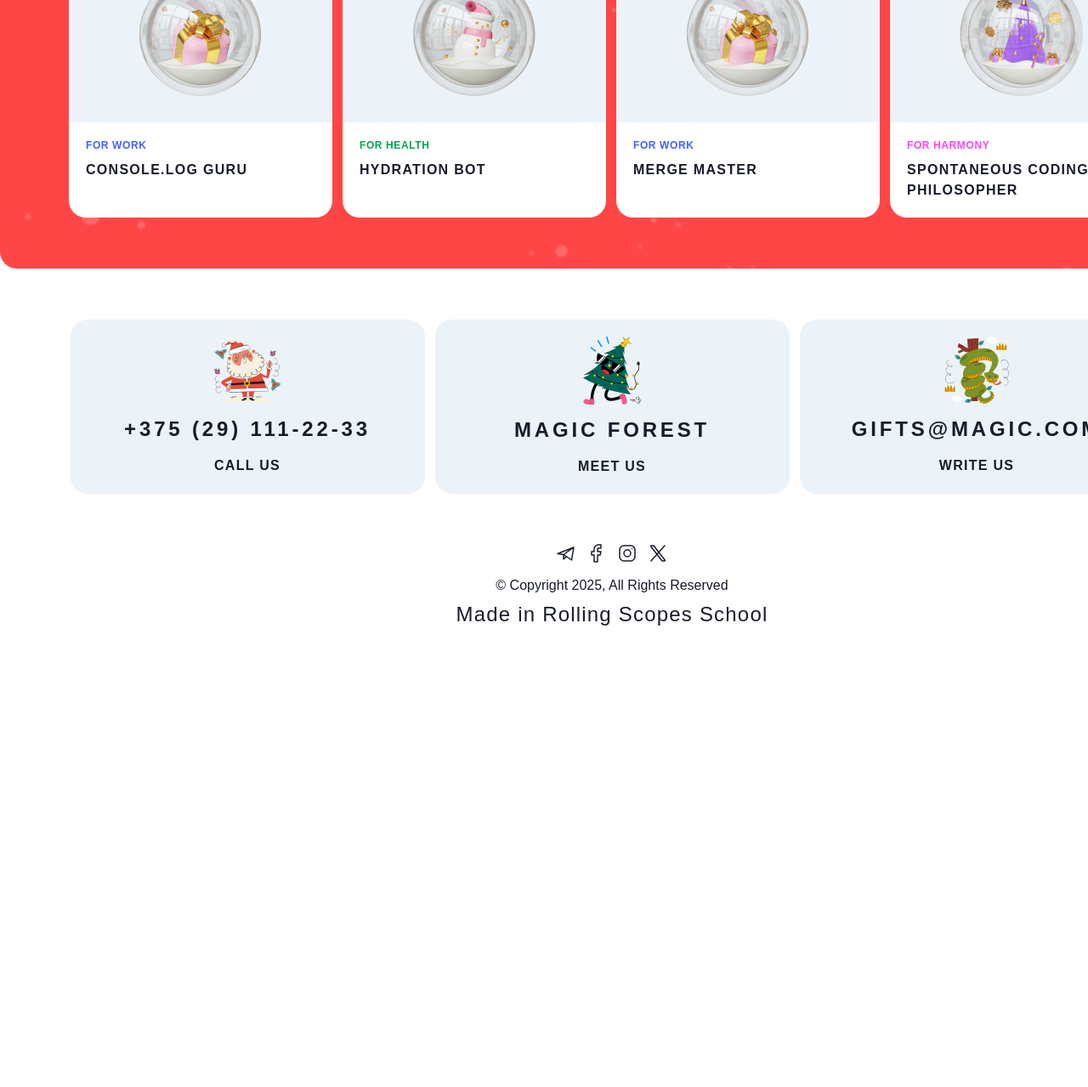
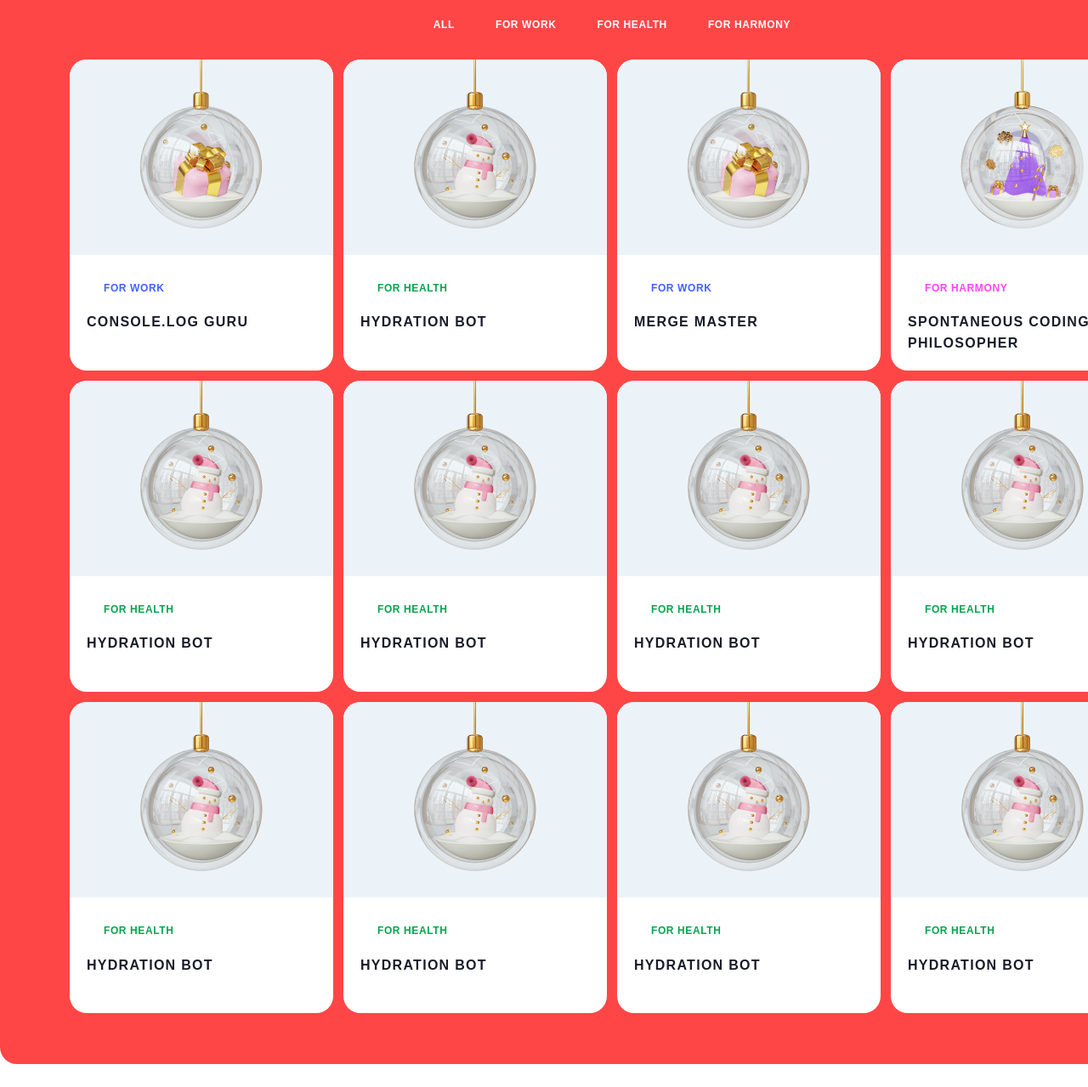
Before and after one commit to crlinm/Christmas-shop, a website built with Parcel: page christmas-shop/gifts.html in a window 1280 px wide. Shown: the part 278-1557 px from the top of the page at 85% size. Before the commit the page ends 1073 px from the top, so only its background shows below. Built offline with nearby package versions, Linux system fonts and the light colour scheme; a small style sheet from the web is missing; a web font is replaced by a local one.

Commit message:
feat: gifts page - add styles, sep. card component, nav links, some hovers

```diff
--- a/christmas-shop/gifts.html
+++ b/christmas-shop/gifts.html
@@ -19,13 +19,13 @@
                         <div></div>
                         <ul class="nav h4">
                             <li>
-                                <a href="#" class="nav__link">GIFTS</a>
+                                <a href="#" class="nav__link nav__link_activated">GIFTS</a>
                             </li>
                             <li>
-                                <a href="#about" class="nav__link">ABOUT</a>
+                                <a href="index.html#about" class="nav__link">ABOUT</a>
                             </li>
                             <li>
-                                <a href="#best" class="nav__link">BEST</a>
+                                <a href="index.html#best" class="nav__link">BEST</a>
                             </li>
                             <li>
                                 <a href="#contacts" class="nav__link">CONTACTS</a>
@@ -37,38 +37,100 @@
 
             <div class="main">
 
-                <section class="gifts" id="best">
+                <section class="gifts2 gifts" id="best">
                     <div class="gifts__block">
                         <div class="gifts__text">
-                            <h1>especially for you</h1>
+                            <h1>Achieve health, harmony, and inner strength</h1>
                         </div>
-                        <div class="layout-4-columns">
+                        <ul class="gifts__tags">
+                            <li class="gift__tag h4">All</li>
+                            <li class="gift__tag h4">for work</li>
+                            <li class="gift__tag h4">for health</li>
+                            <li class="gift__tag h4">for harmony</li>
+                        </ul>
+                        <div class="layout-grid">
                             <div class="gift__card">
                                 <img src="./src/assets/img/gifts/gift-for-work.png" alt="">
-                                <div class="cart__content">
+                                <div class="card__content">
                                     <p class="h4 gift__tag gift__tag_purpled">For work</p>
                                     <p class="h3 gift__name">Console.log Guru</p>
                                 </div>
                             </div>
                             <div class="gift__card">
                                 <img src="./src/assets/img/gifts/gift-for-health.png" alt="">
-                                <div class="cart__content">
+                                <div class="card__content">
                                     <p class="h4 gift__tag gift__tag_greened">For health</p>
                                     <p class="h3 gift__name">Hydration Bot</p>
                                 </div>
                             </div>
                             <div class="gift__card">
                                 <img src="./src/assets/img/gifts/gift-for-work.png" alt="">
-                                <div class="cart__content">
+                                <div class="card__content">
                                     <p class="h4 gift__tag gift__tag_purpled">For work</p>
                                     <p class="h3 gift__name">Merge Master</p>
                                 </div>
                             </div>
                             <div class="gift__card">
                                 <img src="./src/assets/img/gifts/gift-for-harmony.png" alt="">
-                                <div class="cart__content">
+                                <div class="card__content">
                                     <p class="h4 gift__tag gift__tag_pinked">For harmony</p>
                                     <p class="h3 gift__name">Spontaneous Coding Philosopher</p>
+                                </div>
+                            </div>
+                            <div class="gift__card">
+                                <img src="./src/assets/img/gifts/gift-for-health.png" alt="">
+                                <div class="card__content">
+                                    <p class="h4 gift__tag gift__tag_greened">For health</p>
+                                    <p class="h3 gift__name">Hydration Bot</p>
+                                </div>
+                            </div>
+                            <div class="gift__card">
+                                <img src="./src/assets/img/gifts/gift-for-health.png" alt="">
+                                <div class="card__content">
+                                    <p class="h4 gift__tag gift__tag_greened">For health</p>
+                                    <p class="h3 gift__name">Hydration Bot</p>
+                                </div>
+                            </div>
+                            <div class="gift__card">
+                                <img src="./src/assets/img/gifts/gift-for-health.png" alt="">
+                                <div class="card__content">
+                                    <p class="h4 gift__tag gift__tag_greened">For health</p>
+                                    <p class="h3 gift__name">Hydration Bot</p>
+                                </div>
+                            </div>
+                            <div class="gift__card">
+                                <img src="./src/assets/img/gifts/gift-for-health.png" alt="">
+                                <div class="card__content">
+                                    <p class="h4 gift__tag gift__tag_greened">For health</p>
+                                    <p class="h3 gift__name">Hydration Bot</p>
+                                </div>
+                            </div>
+                            <div class="gift__card">
+                                <img src="./src/assets/img/gifts/gift-for-health.png" alt="">
+                                <div class="card__content">
+                                    <p class="h4 gift__tag gift__tag_greened">For health</p>
+                                    <p class="h3 gift__name">Hydration Bot</p>
+                                </div>
+                            </div>
+                            <div class="gift__card">
+                                <img src="./src/assets/img/gifts/gift-for-health.png" alt="">
+                                <div class="card__content">
+                                    <p class="h4 gift__tag gift__tag_greened">For health</p>
+                                    <p class="h3 gift__name">Hydration Bot</p>
+                                </div>
+                            </div>
+                            <div class="gift__card">
+                                <img src="./src/assets/img/gifts/gift-for-health.png" alt="">
+                                <div class="card__content">
+                                    <p class="h4 gift__tag gift__tag_greened">For health</p>
+                                    <p class="h3 gift__name">Hydration Bot</p>
+                                </div>
+                            </div>
+                            <div class="gift__card">
+                                <img src="./src/assets/img/gifts/gift-for-health.png" alt="">
+                                <div class="card__content">
+                                    <p class="h4 gift__tag gift__tag_greened">For health</p>
+                                    <p class="h3 gift__name">Hydration Bot</p>
                                 </div>
                             </div>
                         </div>
--- /dev/null
+++ b/christmas-shop/src/sass/base/_card.scss
@@ -0,0 +1,56 @@
+.gifts__text {
+    display: flex;
+    flex-direction: column;
+    gap: 12px;
+
+    h2 {
+        padding-left: 4px;
+    }
+}
+
+.gift__card {
+    display: flex;
+    flex-direction: column;
+    @extend %border_radius;
+    background: var(--static-white);
+
+    width: 310px;
+
+    img {
+        background: var(--content-background);
+        border-radius: 20px 20px 0 0;
+    }
+}
+
+.gift__name {
+    @extend %transition;
+}
+
+.gift__card:hover {
+    .gift__name {
+        @extend %hover_text;
+    }
+}
+
+.card__content {
+    display: flex;
+    flex-direction: column;
+    gap: 8px;
+    padding: 20px;
+
+    p {
+        text-align: left;
+    }
+}
+
+.gift__tag {
+    &_purpled {
+        color: var(--tag-purple);
+    }
+    &_greened {
+        color: var(--tag-green);
+    }
+    &_pinked {
+        color: var(--tag-pink);
+    }
+}
--- a/christmas-shop/src/sass/components/_gifts.scss
+++ b/christmas-shop/src/sass/components/_gifts.scss
@@ -8,63 +8,6 @@
     padding-inline: 73px;
 }
 
-.gifts__text {
-    display: flex;
-    flex-direction: column;
-    gap: 12px;
-
-    h2 {
-        padding-left: 4px;
-    }
-}
-
-.gift__card {
-    display: flex;
-    flex-direction: column;
-    @extend %border_radius;
-    background: var(--static-white);
-
-    width: 310px;
-
-    img {
-        background: var(--content-background);
-        border-radius: 20px 20px 0 0;
-    }
-}
-
-.gift__name {
-    @extend %transition;
-}
-
-.gift__card:hover {
-    .gift__name {
-        @extend %hover_text;
-    }
-}
-
-.cart__content {
-    display: flex;
-    flex-direction: column;
-    gap: 8px;
-    padding: 20px;
-
-    p {
-        text-align: left;
-    }
-}
-
-.gift__tag {
-    &_purpled {
-        color: var(--tag-purple);
-    }
-    &_greened {
-        color: var(--tag-green);
-    }
-    &_pinked {
-        color: var(--tag-pink);
-    }
-}
-
 .layout-4-columns {
     display: flex;
     flex-direction: row;
--- /dev/null
+++ b/christmas-shop/src/sass/components/_gifts2.scss
@@ -0,0 +1,36 @@
+.gifts2 {
+    @extend %section_container;
+    background-image: url("../assets/img/backgrounds/bg-garland.png");
+    background-repeat: no-repeat;
+    background-size: contain;
+}
+
+.gifts__block {
+    @include columns();
+    padding-inline: 82px;
+    align-items: center;
+}
+
+.gifts__text {
+    width: 426px;
+}
+
+.gifts__tags {
+    @include flex-rows($gap: 8px);
+    color: var(--static-white);
+    margin: 0;
+    padding: 0;
+}
+
+.gift__tag {
+    border-radius: 12px;
+    padding: 12px 20px;
+}
+
+.layout-grid {
+    display: grid;
+    grid-template-columns: repeat(4, 1fr);
+    grid-template-rows: repeat(3, 1fr);
+    column-gap: 12px;
+    row-gap: 12px;
+}
--- a/christmas-shop/src/sass/layouts/_headers.scss
+++ b/christmas-shop/src/sass/layouts/_headers.scss
@@ -34,3 +34,18 @@
         border-radius: 12px;
     }
 }
+
+.logo:hover {
+    background-color: var(--primary-10);
+    .logo_title {
+        color: var(--primary);
+    }
+    border-radius: 12px;
+}
+
+.nav__link_activated {
+    cursor: default;
+    background-color: var(--primary-10);
+    color: var(--primary);
+    border-radius: 12px;
+}
--- a/christmas-shop/src/sass/style.scss
+++ b/christmas-shop/src/sass/style.scss
@@ -5,6 +5,7 @@
 
 @import "./base/base";
 @import "./base/buttons";
+@import "./base/card";
 
 @import "./layouts/headers";
 @import "./layouts/wrapper";
@@ -15,6 +16,8 @@
 @import "./components/wishes";
 @import "./components/gifts";
 @import "./components/cta";
+
+@import "./components/gifts2";
 
 @import 'npm:modern-normalize/modern-normalize.css';
 
```
Also changed, not shown: christmas-shop/index.html (+4 -4 lines).
